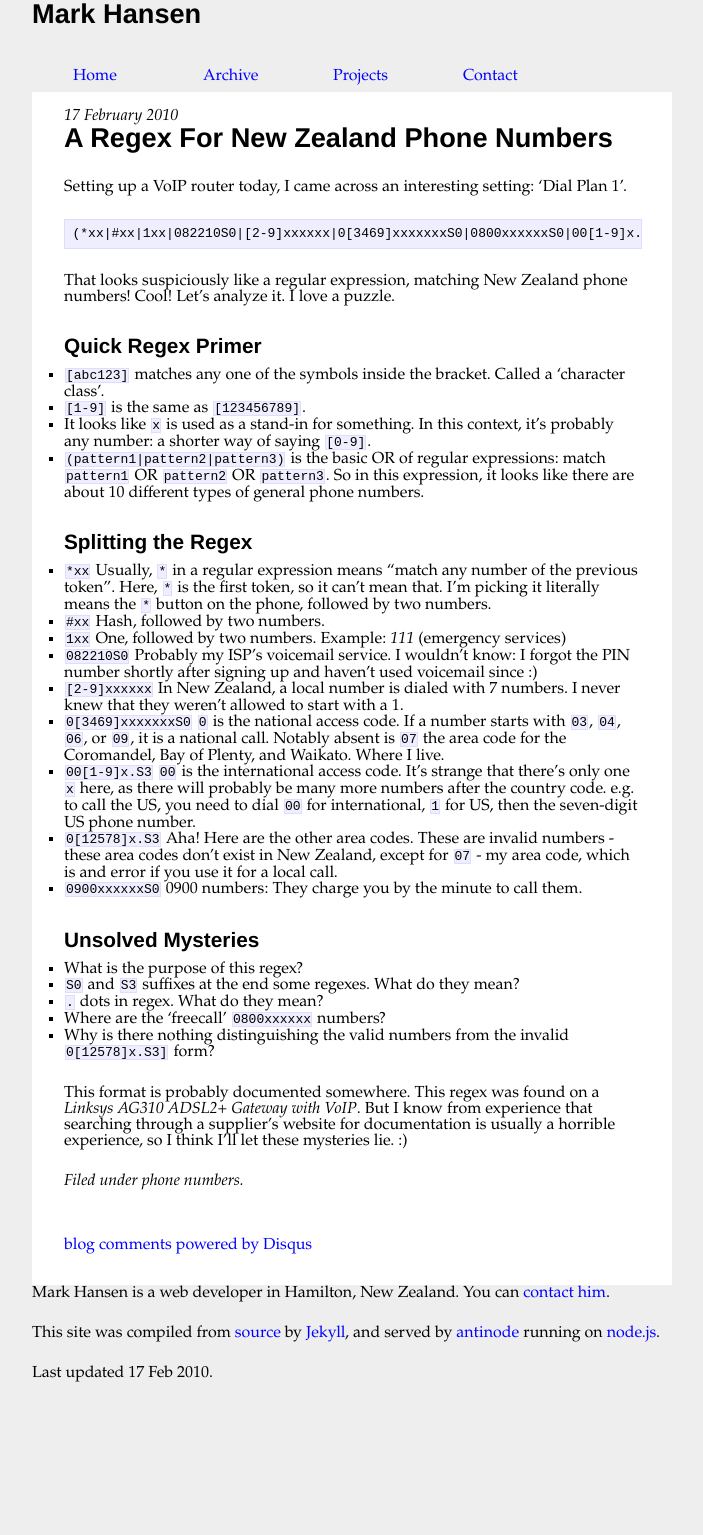
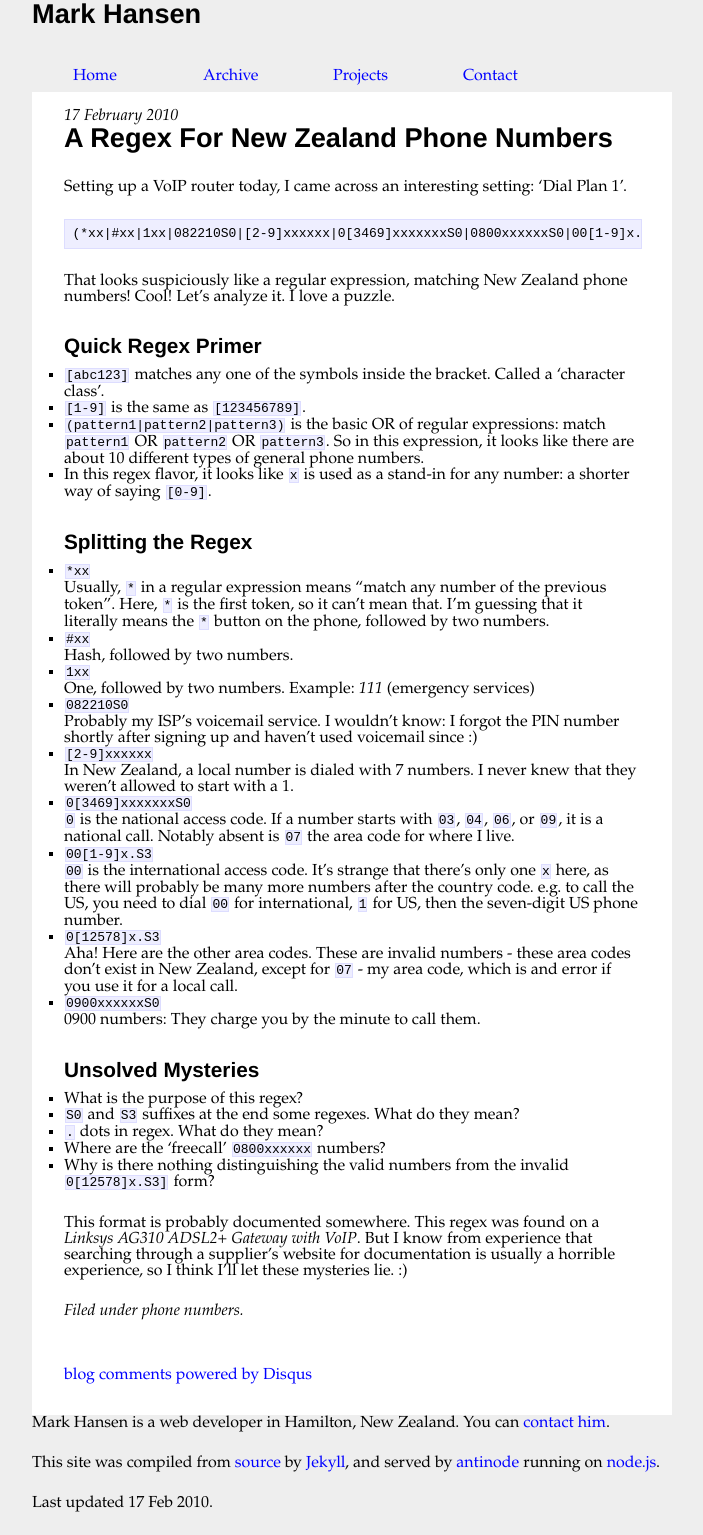
Before and after one commit to mhansen/jekyll-blog, a Jekyll site: the page built from _posts/2010-02-17-nz-phone-regex.markdown, in a window 1280 px wide. Shown: the whole page, without its empty margins (288-991 px from the left). Built offline with Jekyll 4.4.1, drawn with Linux system fonts in a browser that asks for light colours; nearby versions of some CDN libraries; Markdown is read by kramdown in place of the engine named in the settings; comment, search, counter and statistics services are not loaded; before the commit the page ends 1405 px from its top, so only the background shows below that.

Commit message:
proofreading

```diff
--- a/_posts/2010-02-17-nz-phone-regex.markdown
+++ b/_posts/2010-02-17-nz-phone-regex.markdown
@@ -17,18 +17,18 @@ numbers! Cool! Let's analyze it. I love a puzzle.
 - `[abc123]` matches any one of the symbols inside the bracket. Called a
   'character class'.
 - `[1-9]` is the same as `[123456789]`.
-- It looks like `x` is used as a stand-in for something.  In this context, it's
-  probably any number: a shorter way of saying `[0-9]`.
 - `(pattern1|pattern2|pattern3)` is the basic OR of regular expressions: match
   `pattern1` OR `pattern2` OR `pattern3`. So in this expression, it looks like
   there are about 10 different types of general phone numbers.
+- In this regex flavor, it looks like `x` is used as a stand-in for any number:
+  a shorter way of saying `[0-9]`.
 
 ## Splitting the Regex
 
 - `*xx`
   Usually, `*` in a regular expression means "match any number of the previous
-  token". Here, `*` is the first token, so it can't mean that. I'm picking it
-  literally means the `*` button on the phone, followed by two numbers.
+  token". Here, `*` is the first token, so it can't mean that. I'm guessing
+  that it literally means the `*` button on the phone, followed by two numbers.
 - `#xx`
   Hash, followed by two numbers.
 - `1xx`
@@ -42,8 +42,7 @@ numbers! Cool! Let's analyze it. I love a puzzle.
 - `0[3469]xxxxxxxS0`
   `0` is the national access code.
   If a number starts with `03`, `04`, `06`, or `09`, it is a national call.
-  Notably absent is `07` the area code for the Coromandel, Bay of Plenty, and
-  Waikato. Where I live.
+  Notably absent is `07` the area code for where I live.
 - `00[1-9]x.S3`
   `00` is the international access code. It's strange that there's only one `x`
   here, as there will probably be many more numbers after the country code.
```
